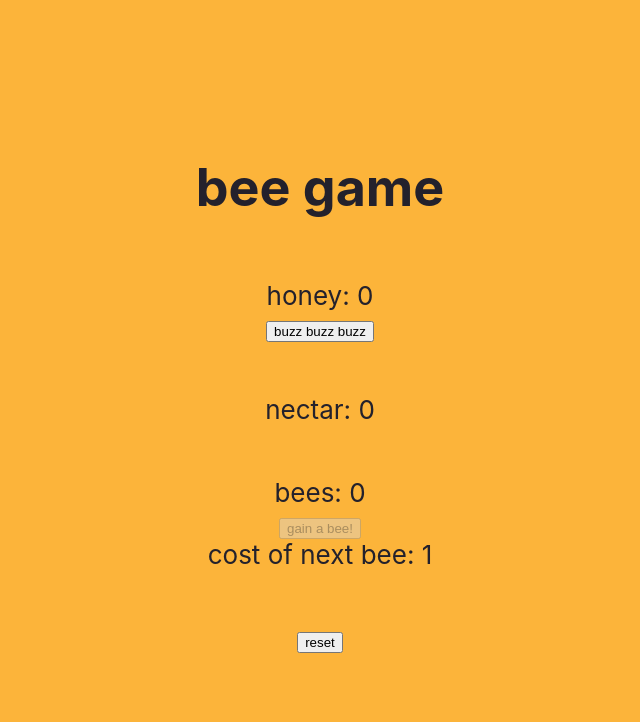
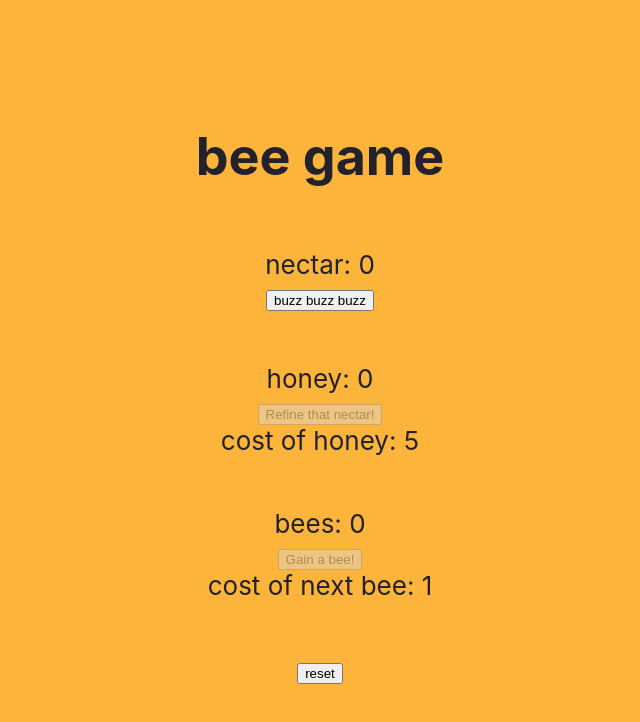
Before and after one commit to LukeLavan/SD-D-TeamIdle, a React (Create React App) app: page / in a window 1280 px wide. Shown: the top 722 px of the page, without its empty margins (320-960 px from the left). Built offline with nearby package versions, Linux system fonts and the light colour scheme.

Commit message:
Added nectar refinement functionality

```diff
--- a/src/game_mechanics/constants.tsx
+++ b/src/game_mechanics/constants.tsx
@@ -9,6 +9,9 @@ const variableDefaults = {
   nectar: 0
 };
 
-const NECTAR_BY_BEE = 3;
+const staticConstants = {
+  NECTAR_BY_BEE: 3,
+  NECTAR_TO_HONEY_COST: 5
+};
 
-export { variableDefaults, NECTAR_BY_BEE };
+export { variableDefaults, staticConstants };
--- a/src/react_apps/App.tsx
+++ b/src/react_apps/App.tsx
@@ -4,7 +4,7 @@
 
 import { usePersistentState } from '../PersistentState';
 import { useState, useEffect } from 'react';
-import { variableDefaults, NECTAR_BY_BEE } from '../game_mechanics/constants';
+import { variableDefaults, staticConstants } from '../game_mechanics/constants';
 import '../App.css';
 
 function App(): JSX.Element {
@@ -21,9 +21,17 @@ function App(): JSX.Element {
     variableDefaults.costOfNextBee
   );
 
+  const honeyCost = staticConstants.NECTAR_TO_HONEY_COST;
+
   // mutators
   const incrementNectar = () => {
-    setNectar((previousNectar) => previousNectar + bees * NECTAR_BY_BEE);
+    setNectar(
+      (previousNectar) => previousNectar + bees * staticConstants.NECTAR_BY_BEE
+    );
+  };
+
+  const incrementNectarClicked = () => {
+    setNectar((previousNectar) => previousNectar + 1);
   };
 
   const incrementHoney = () => {
@@ -34,6 +42,13 @@ function App(): JSX.Element {
     if (honey >= costOfNextBee) {
       setBees((previousBees) => previousBees + 1);
       setHoney((previousHoney) => previousHoney - costOfNextBee);
+    }
+  };
+
+  const refineNectar = () => {
+    if (nectar >= honeyCost) {
+      setNectar((previousNectar) => previousNectar - honeyCost);
+      incrementHoney();
     }
   };
 
@@ -69,16 +84,21 @@ function App(): JSX.Element {
     <div className="App">
       <h1>bee game</h1>
       <p>
-        honey: {honey} <br />
-        <button onClick={incrementHoney}>buzz buzz buzz</button>
+        nectar: {nectar} <br />
+        <button onClick={incrementNectarClicked}>buzz buzz buzz</button>
       </p>
       <p>
-        nectar: {nectar} <br />
+        honey: {honey} <br />
+        <button disabled={nectar < honeyCost} onClick={refineNectar}>
+          Refine that nectar!
+        </button>
+        <br />
+        cost of honey: {honeyCost} <br />
       </p>
       <p>
         bees: {bees} <br />
         <button disabled={honey < costOfNextBee} onClick={incrementBees}>
-          gain a bee!
+          Gain a bee!
         </button>
         <br />
         cost of next bee: {costOfNextBee} <br />
```
